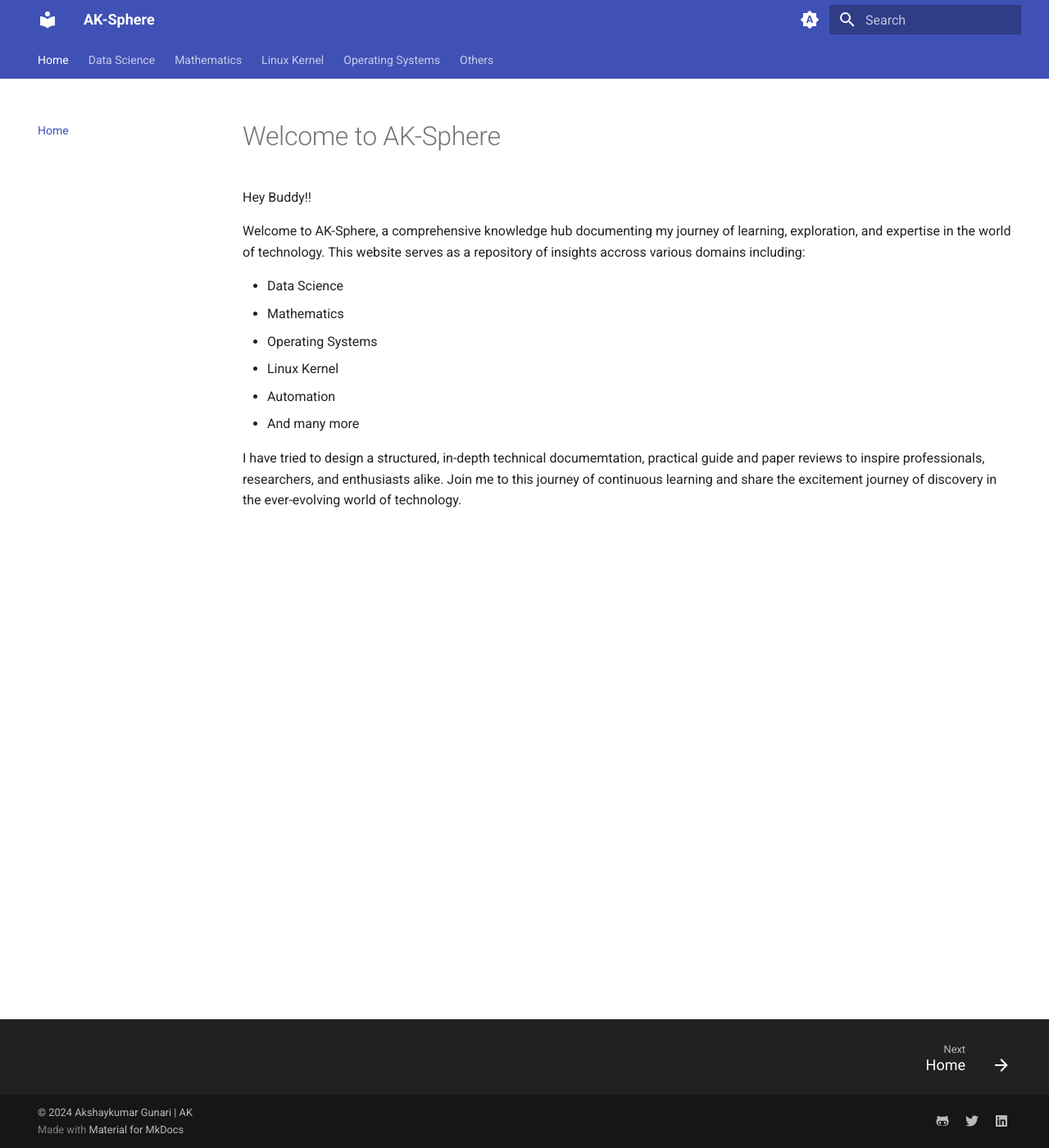
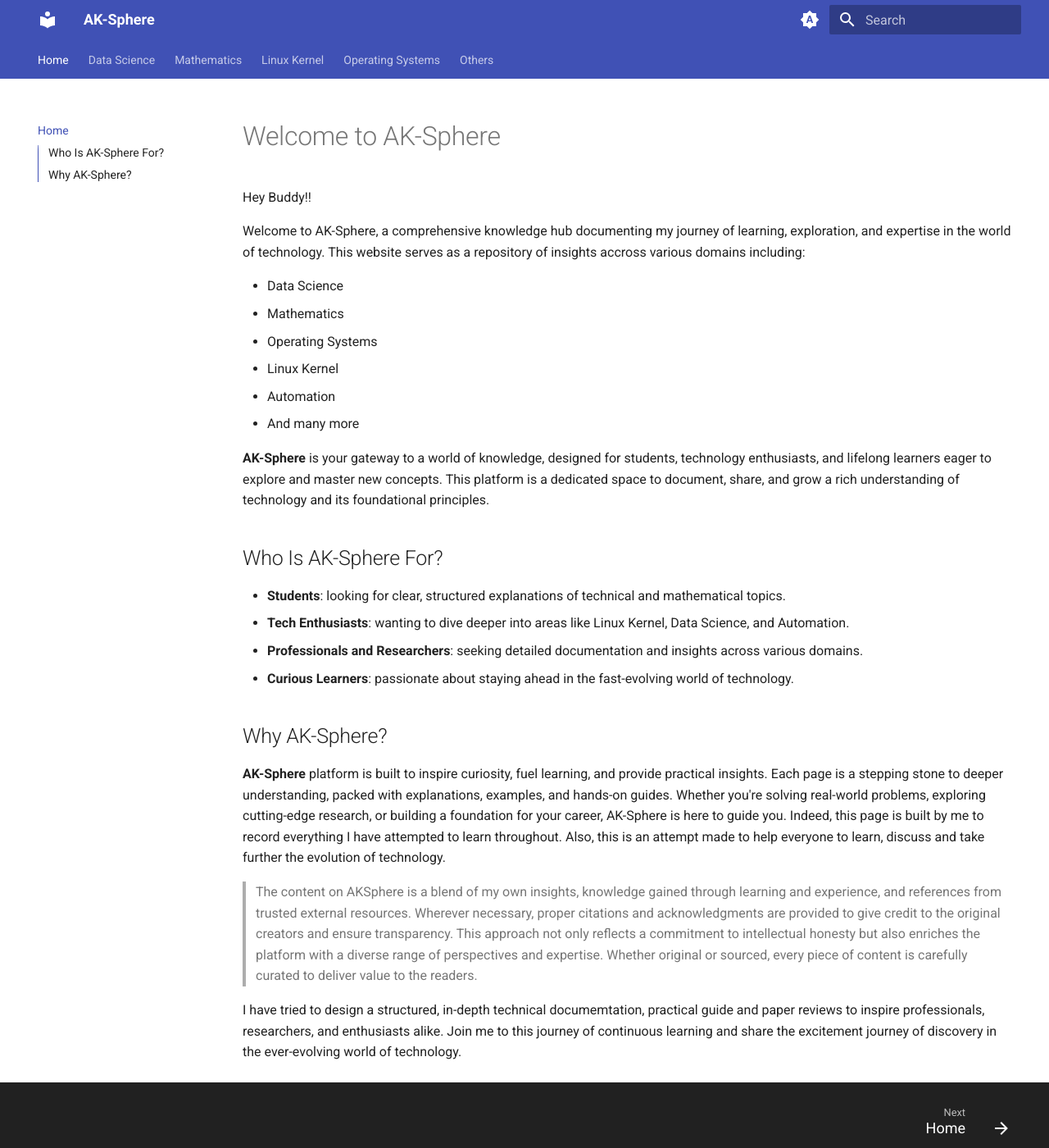
Before and after one commit to akshaykumar-gunari/ak-verse, an MkDocs documentation site: the page built from docs/index.md, in a window 1280 px wide and 1400 px high. Shown: the whole window at 82% size. Built offline with MkDocs 1.6.1 and Material for MkDocs 9.7.7, drawn with Linux system fonts in a browser that asks for light colours.

Commit message:
Modify index.md

```diff
--- a/docs/index.md
+++ b/docs/index.md
@@ -12,5 +12,20 @@ This website serves as a repository of insights accross various domains includin
  * Automation
  * And many more
 
+ **AK-Sphere** is your gateway to a world of knowledge, designed for students, technology enthusiasts, and lifelong learners eager to explore and master new concepts. This platform is a dedicated space to document, share, and grow a rich understanding of technology and its foundational principles.
+
+## Who Is AK-Sphere For?
+
+- **Students**: looking for clear, structured explanations of technical and mathematical topics.
+- **Tech Enthusiasts**: wanting to dive deeper into areas like Linux Kernel, Data Science, and Automation.
+- **Professionals and Researchers**: seeking detailed documentation and insights across various domains.
+- **Curious Learners**: passionate about staying ahead in the fast-evolving world of technology.
+
+## Why AK-Sphere?
+ **AK-Sphere** platform is built to inspire curiosity, fuel learning, and provide practical insights. Each page is a stepping stone to deeper understanding, packed with explanations, examples, and hands-on guides. Whether you're solving real-world problems, exploring cutting-edge research, or building a foundation for your career, AK-Sphere is here to guide you. Indeed, this page is built by me to record everything I have attempted  to learn throughout. Also, this is an attempt made to help everyone to learn, discuss and take further the evolution of technology.
+
+> The content on AKSphere is a blend of my own insights, knowledge gained through learning and experience, and references from trusted external resources. Wherever necessary, proper citations and acknowledgments are provided to give credit to the original creators and ensure transparency. This approach not only reflects a commitment to intellectual honesty but also enriches the platform with a diverse range of perspectives and expertise. Whether original or sourced, every piece of content is carefully curated to deliver value to the readers.
+
+
 I have tried to design a structured, in-depth technical documemtation, practical guide and paper reviews to inspire professionals, researchers, and enthusiasts alike.
 Join me to this journey of continuous learning and share the excitement journey of discovery in the ever-evolving world of technology.
```
